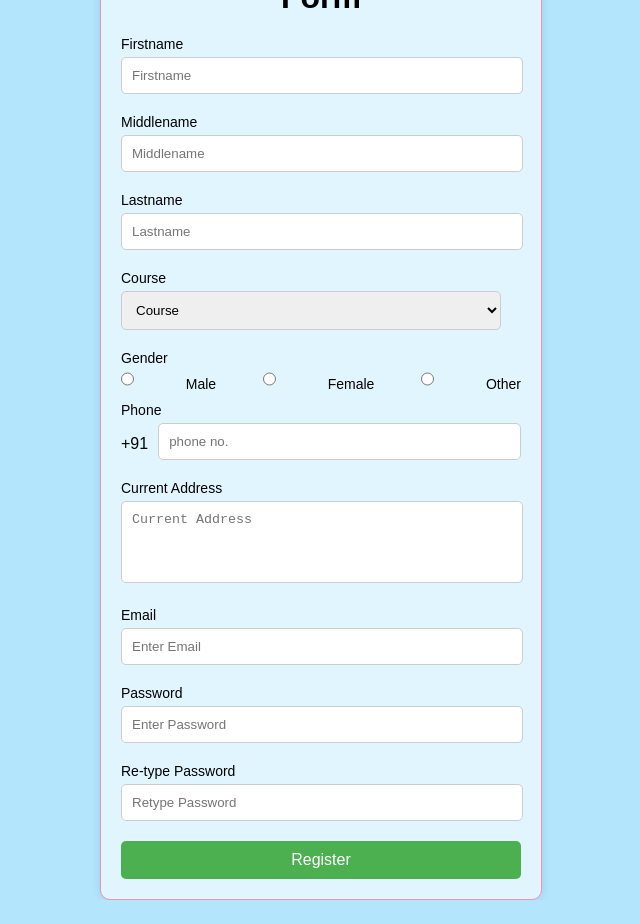
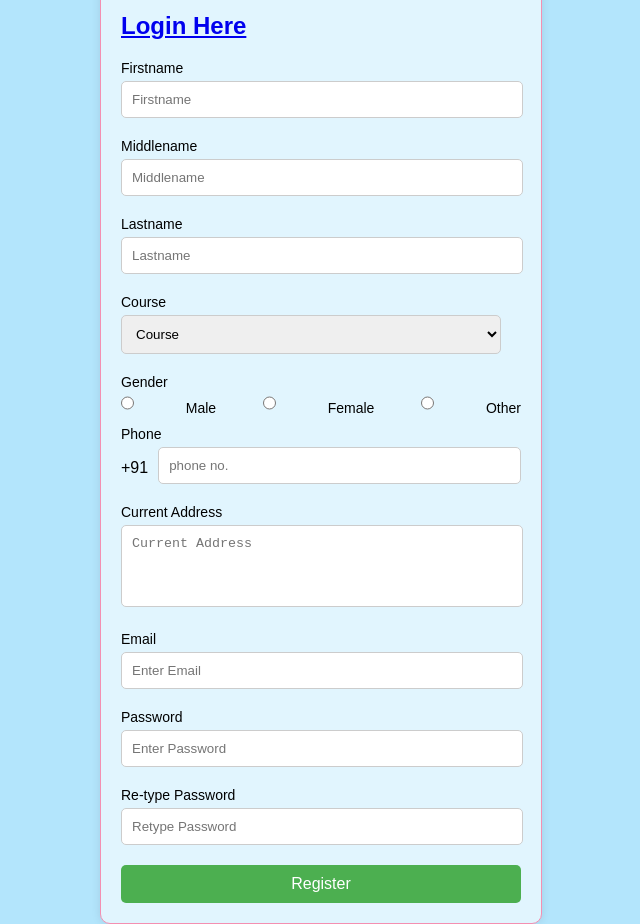
Before and after one commit to indrishabhtech/Student-register-ui, a plain HTML site: page index.html in a window 1280 px wide. Shown: the whole page, without its empty margins (319-959 px from the left). Before the commit the page ends 900 px from the top, so only its background shows below. Drawn offline with Linux system fonts and the light colour scheme.

Commit message:
Update index.html

```diff
--- a/index.html
+++ b/index.html
@@ -10,6 +10,7 @@
 <body>
     <div class="container">
         <h1>Student Registeration Form</h1>
+        <h2> <a href="login.html">Login Here </a></h2>
         <form>
             <label for="firstname">Firstname</label>
             <input type="text" id="firstname" name="firstname" placeholder="Firstname">
```
